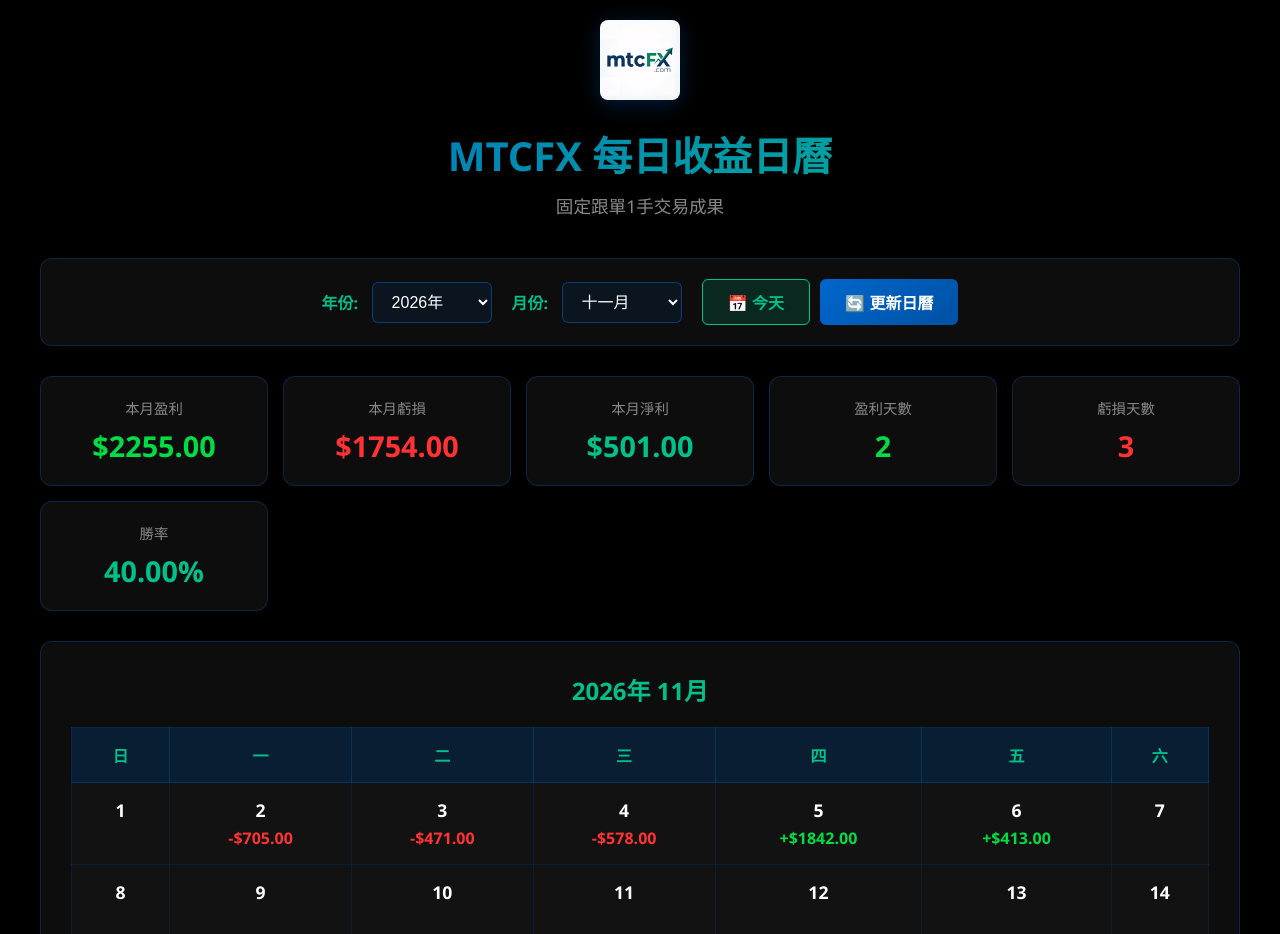
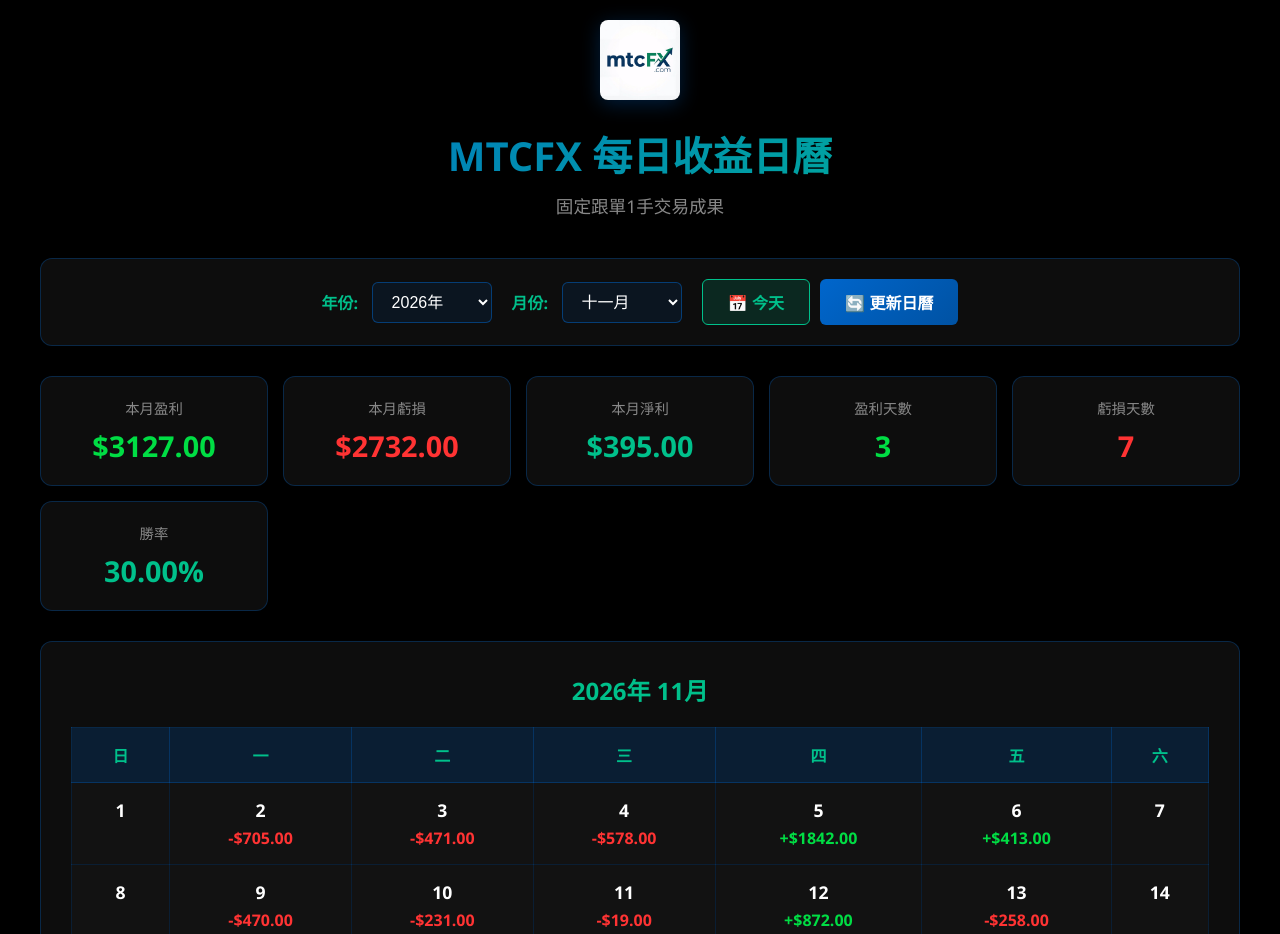
Before and after one commit to 3mcapitalacademy-rgb/mtcfx, a plain HTML site: page daily report.html in a window 1280 px wide. Shown: the top 934 px of the page. Drawn offline with Linux system fonts and the light colour scheme.

Commit message:
Update daily profit data

```diff
--- a/daily report.html
+++ b/daily report.html
@@ -1052,6 +1052,11 @@
             '2026-11-04': -578,
             '2026-11-05': 1842,
             '2026-11-06': 413,
+            '2026-11-09': -470,
+            '2026-11-10': -231,
+            '2026-11-11': -19,
+            '2026-11-12': 872,
+            '2026-11-13': -258,
         };
 
         // 假期數據
```
